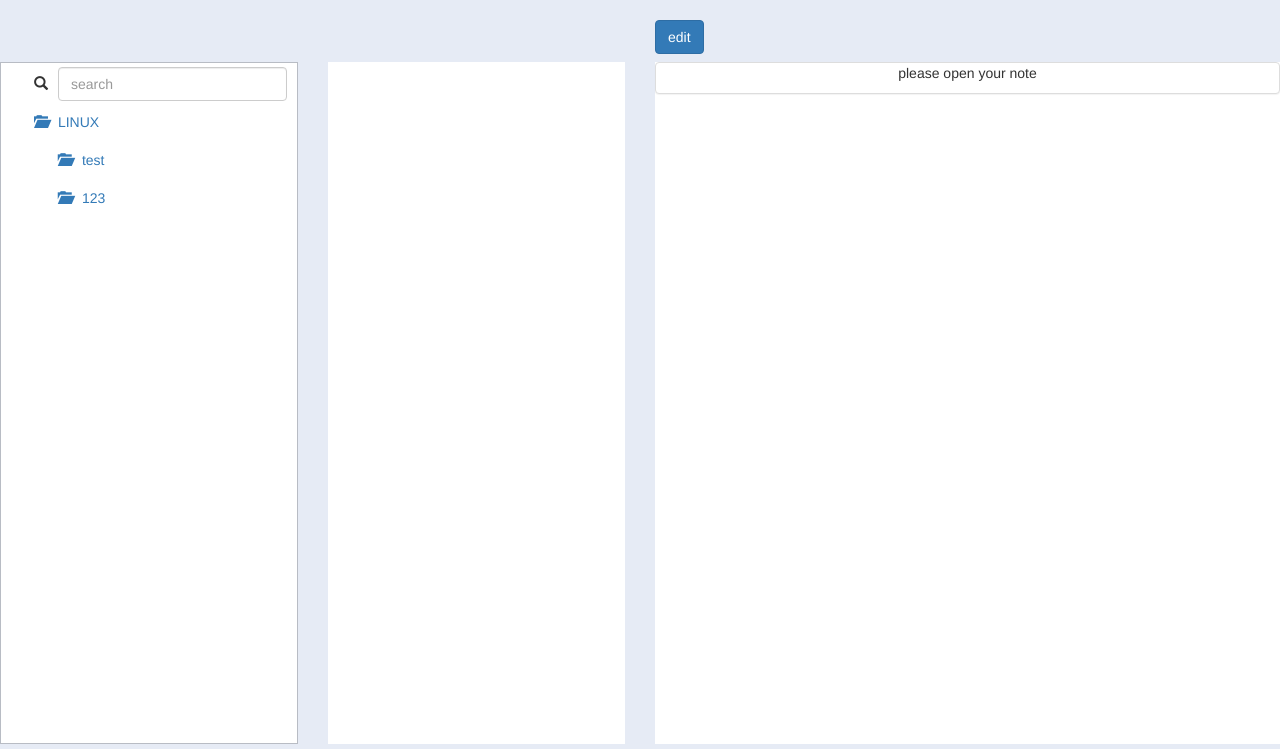
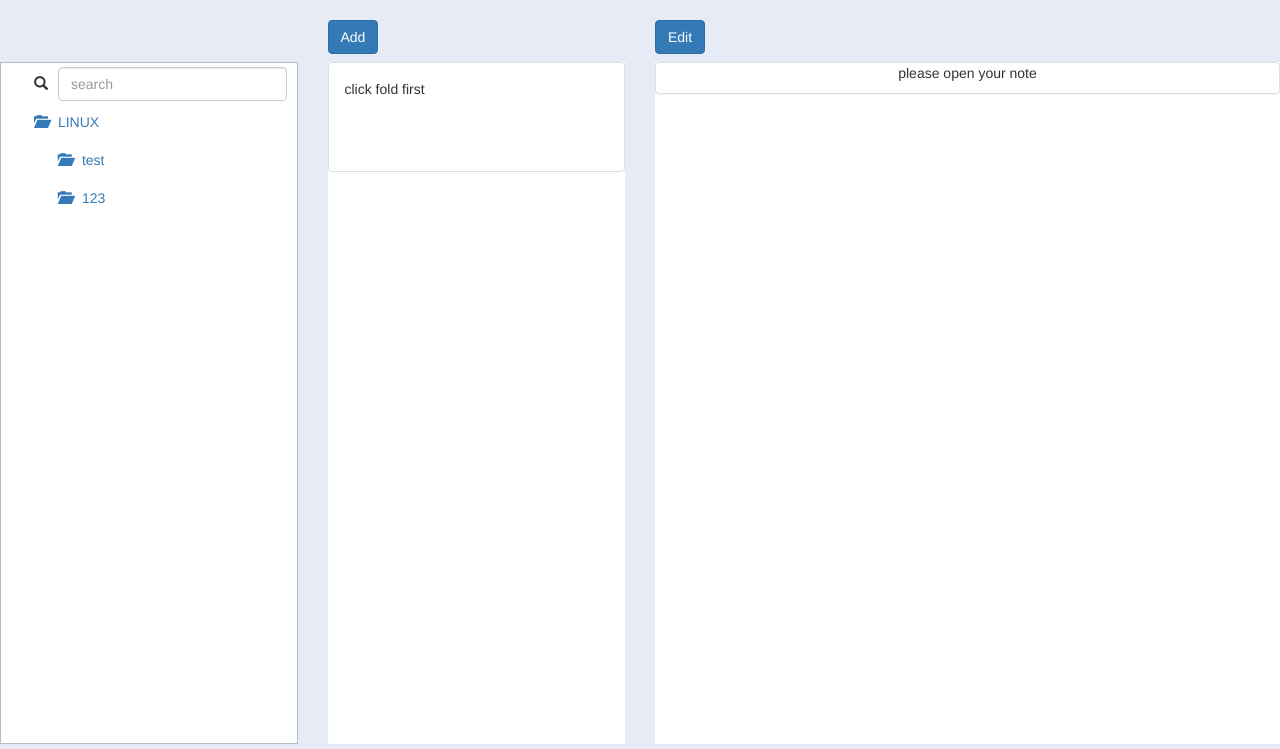
Before and after one commit to Lebhoryi/SelfNote, a Django app: page /note/ in a window 1280 px wide. Shown: the part 51-800 px from the top of the page. Run offline with Django 3.2, Linux system fonts and the light colour scheme; a user stored in the database is signed in; data comes from the database, SQL or seed files in the repository; both versions use the stored data as it was after the commit; some libraries are stand-ins or nearby versions.

Commit message:
version 1.0

```diff
--- a/Note/models.py
+++ b/Note/models.py
@@ -1,5 +1,5 @@
 from django.db import models
-from django.contrib.auth.models import AbstractBaseUser , BaseUserManager, PermissionsMixin
+from django.contrib.auth.models import AbstractBaseUser, BaseUserManager, PermissionsMixin
 # Create your models here.
 from site import check_enableusersite
 
@@ -14,6 +14,7 @@ class MyUserManager(BaseUserManager):
         user = self.model(username=username, password=password, email=email)
         user.set_password(password)
         user.save()
+        Fold(user=user, name='Root').save()
         return user
 
     def create_user(self, username, email, password, **extra_field):
@@ -29,7 +30,7 @@ class MyUserManager(BaseUserManager):
 
 class User(AbstractBaseUser, PermissionsMixin):
 
-    username = models.CharField(max_length=32,unique=True)
+    username = models.CharField(max_length=32, unique=True)
     email = models.EmailField(verbose_name="email address", unique=True)
     password = models.CharField(max_length=32)
     date_join = models.DateTimeField(auto_now=True)
@@ -55,33 +56,45 @@ class User(AbstractBaseUser, PermissionsMixin):
 
 class Note(models.Model):
     # 笔记表
-    fold = models.ForeignKey('Fold',on_delete=models.CASCADE)
+    fold = models.ForeignKey('Fold', on_delete=models.CASCADE)
     name = models.CharField(max_length=64)
-    content = models.TextField(blank=True,null=True)
+    content = models.TextField(blank=True, null=True)
     update_date = models.DateTimeField(auto_now_add=True)
     create_date = models.DateTimeField(auto_now=True)
 
+    class Meta:
+        unique_together = ('fold', 'name')
+
+
     def __str__(self):
         return self.name
+
 
 def file_path(instance, filename):
     return 'attachment/{0}/{1}'.format(instance.note, filename)
 
 
 class File(models.Model):
-    #附件表
+    # 附件表
     note = models.ForeignKey('Note', on_delete=models.CASCADE)
     file = models.FileField(upload_to=file_path)
+
+    class Meta:
+        unique_together = ('note', 'file')
 
     def __str__(self):
         return self.file
 
 
-class Fold(models.Model):   #Check if name exists
-    #文件夹表
-    user = models.ForeignKey('User',on_delete=models.CASCADE)
-    parent = models.ForeignKey('self', on_delete=models.CASCADE, blank=True, null=True)
+class Fold(models.Model):  # Check if name exists
+    # 文件夹表
+    user = models.ForeignKey('User', on_delete=models.CASCADE)
+    parent = models.ForeignKey(
+        'self', on_delete=models.CASCADE, blank=True, null=True)
     name = models.CharField(max_length=128)
+
+    class Meta:
+        unique_together = ('parent', 'name')
 
     def __str__(self):
         return self.name
--- a/Note/views.py
+++ b/Note/views.py
@@ -21,19 +21,20 @@ def get_path(fold):
     return path
 
 
-def find_path_obj(user,old_path):
+def find_path_obj(user, old_path):
     path = []
     while len(old_path) > 1:
         old_path, tmp = path_split(old_path)
         path.append(tmp)
 
-    del_fold = Fold.objects.filter(user=user,name=path.pop())
+    del_fold = Fold.objects.filter(user=user, name=path.pop())
     print(path)
     while len(path):
         del_fold = del_fold[0]
         del_fold = del_fold.fold_set.filter(user=user, name=path.pop())
 
     return del_fold
+
 
 def delete_fold_obj(fold_objs):
     for fold_obj in fold_objs:
@@ -129,11 +130,32 @@ def update(request):
 
 @login_required
 def delete(request):
-    if request.is_ajax() and 'path' in request.GET.keys():
-        delete_fold_obj(find_path_obj(request.user,request.GET['path']))
+    if request.is_ajax():
+        if 'path' in request.GET.keys():
+            delete_fold_obj(find_path_obj(request.user, request.GET['path']))
+        elif 'note' in request.GET.keys():
+            Note.objects.get(id=request.GET['note']).delete()
     return HttpResponse('ok')
 
 
 @login_required
 def create(request):
+    if request.is_ajax():
+        if 'path' in request.GET.keys():
+            print(request.GET)
+            path = find_path_obj(request.user, request.GET['path'])[0]
+            print(path)
+            name = request.GET['name']
+            for sub in path.fold_set.all():
+                if name == sub.name:
+                    return HttpResponse('fail')
+            if name:
+                Fold(user=request.user, parent=path, name=name).save()
+        elif 'note' in request.GET.keys():
+            path = find_path_obj(request.user, request.GET['note'])[0]
+            name = request.GET['name']
+            print(name)
+            if name:
+                Note(fold=path, name=name).save()
+
     return HttpResponse('ok')
--- a/templates/index.html
+++ b/templates/index.html
@@ -39,21 +39,25 @@
             </div>
         </div>
         <div class="col-md-3 col-sm-3 " >
+            <button id="btn_note" class="btn btn-primary" data-backdrop="static" data-keyboard="" data-toggle="modal" data-target="#noteModal" style="position: absolute;">Add</button>
             <div class="main-list">
                 <ul class="list-group">
-
+                    <li  class="list-group-item">
+                    click fold first
+                    </li>
                 </ul>
             </div>
         </div>
 
         <div class="col-md-6 col-sm-6" >
-            <button id="editor" class="btn btn-primary" data-backdrop="static" data-keyboard="" data-toggle="modal" data-target="#editorModal" style="position: absolute;">edit</button>
+            <button id="editor" class="btn btn-primary" data-backdrop="static" data-keyboard="" data-toggle="modal" data-target="#editorModal" style="position: absolute;">Edit</button>
             <div class="main-content">
                 <div class="panel panel-default" >
                     <p style="text-align: center ">please open your note</p>
                 </div>
             </div>
         </div>
+
 
         <div class="modal fade bs-example-modal-lg" id="editorModal" tabindex="-1" role="dialog" aria-labelledby="myModalLabel">
             <div class="modal-dialog modal-lg" role="document">
@@ -70,12 +74,19 @@
             </div>
         </div>
 
-<div id="context-menu">
- <ul class="dropdown-menu" role="menu">
-  <li><a tabindex="-1" href="#" operator="top">插入此行上面</a></li>
-  <li><a tabindex="-1" href="#" operator="bottom">插入此行下面</a></li>
- </ul>
-</div>
+        <div class="modal fade bs-example-modal-lg" id="noteModal" tabindex="-1" role="dialog" aria-labelledby="noteModalLabel">
+            <div class="modal-dialog" role="document">
+                <div class="modal-content">
+{#                    <div class="modal-header">#}
+{##}
+{#                    </div>#}
+                        <div class="input-group">
+                            <input id="input_note" type="text" class="form-control" placeholder="note name" aria-describedby="submit-addon">
+                            <span id="add_note" class="btn btn-default input-group-addon"  data-dismiss="modal" aria-label="Close">submit</span>
+                        </div>
+
+            </div>
+        </div>
 
 {% csrf_token %}
 {% endblock %}
@@ -90,7 +101,10 @@
 
 
     <script type="text/javascript">
-    $(".main-fold>.row").addClass('context-menu')
+    var menu_obj
+    var current_path
+
+
     $(".main-fold>.row").hover(function(){
     $(this).addClass("active");
     },
@@ -98,8 +112,7 @@
         $(this).removeClass("active");
     })
 
-
-    var menu_obj
+    $(".main-fold>.row").addClass('context-menu')
     $(function() {
         $.contextMenu({
             selector: '.context-menu',
@@ -107,26 +120,53 @@
                 if(key in options.items)
                 {
                     if(key == "create"){
-                        ;
+                        menu_obj = $(".context-menu-active > a")
+                        $(".context-menu-active").after('<div class=\"input-group\"><input id=\"fold_input\" type=\"text\" class=\"form-control\" placeholder=\"Username\" aria-describedby=\"submit-addon\"><span class=\"input-group-addon btn btn-default \" id=\"submit-addon\" onclick=\"create_fold()\">submit</span></div>')
                     }
                     else if(key == "del"){
-                        menu_obj = $(".context-menu-active")
-                        delete_fold($(".context-menu-active > a").attr("id"))
+                        menu_obj = $(".context-menu-active > a")
+                        delete_fold()
                     }
                 }
-
                 var m = "clicked: " + key;
                 window.console && console.log(m) ;
             },
             items: {
                 "create": {name: "create" },
+                "sep1": "---------",
                 "del": {name: "del"},
             }
         });
 
-        $('.context-menu-one').on('click', function(e){
-            console.log('clicked', this);
-        })
+    });
+
+    $(function(){
+    　　t = setInterval(function(){
+        $(".main-list .list-group-item").addClass('note-menu')
+        }, 100);
+
+    })
+
+    $(function() {
+        $.contextMenu({
+            selector: '.note-menu',
+            callback: function(key, options) {
+                if(key in options.items)
+                {
+                    if(key == "del"){
+                        menu_obj = $(".context-menu-active")
+                        delete_note()
+                    }
+
+                }
+                var m = "clicked: " + key;
+                window.console && console.log(m) ;
+            },
+            items: {
+                "del": {name: "del"},
+            }
+        });
+
     });
 
     </script>
@@ -154,12 +194,16 @@
         });
 
         function get_note(e) {
+            current_path=String(e.id);
 
             $.ajax({
                 url: "?path="+String(e.id),
                 success:function (note) {
-                    $(".main-list ul").html(note)
+                    $(".main-list ul").html(note);
                 }
+            })
+            .fail(function(){
+                $(".main-list ul").html("");
             });
         }
 
@@ -173,24 +217,51 @@
             });
         }
 
-        function delete_fold(id){
+        function delete_fold(){
             $.ajax({
-                url: "{% url 'delete' %}?path="+String(id),
+                url: "{% url 'delete' %}?path="+menu_obj.attr("id"),
                 success:function(response){
                     if(response == 'ok'){
-                        menu_obj.remove()
+                        // menu_obj.remove()
+                        window.location.reload();
                     }
                 }
             });
         }
-        function create_fold(e){
+        function create_fold(){
             $.ajax({
-                url: "{% url 'create' %}?path="+String(e.id),
+                url: "{% url 'create' %}?path="+menu_obj.attr("id")+"&name="+$("#fold_input")[0].value,
                 success:function(response){
-                    console.log("create");
+                    // console.log("create");
+                    window.location.reload();
                 }
+        });}
+
+        function delete_note(){
+            $.ajax({
+                url: "{% url 'delete' %}?note="+menu_obj.attr("id"),
+                success:function(response){
+                    if(response == 'ok'){
+                        // menu_obj.remove()
+                        window.location.reload();
+                    }
+                }
+            });
+
+
+        }
+
+        $("#add_note").click(function(event) {
+            $.ajax({
+                url: "{% url 'create' %}?note="+String(current_path)+"&name="+$("#input_note")[0].value,
+                success:function(response){
+                    if(response == 'ok'){
+                        // $(".main-list ul").html(note); //redisplay
+                        window.location.reload();
+                    }
+                }
+            });
         });
-        }
     </script>
 
 
```
Also changed, not shown: Note/migrations/0003_auto_20171218_0726.py (added), db.sqlite3.
